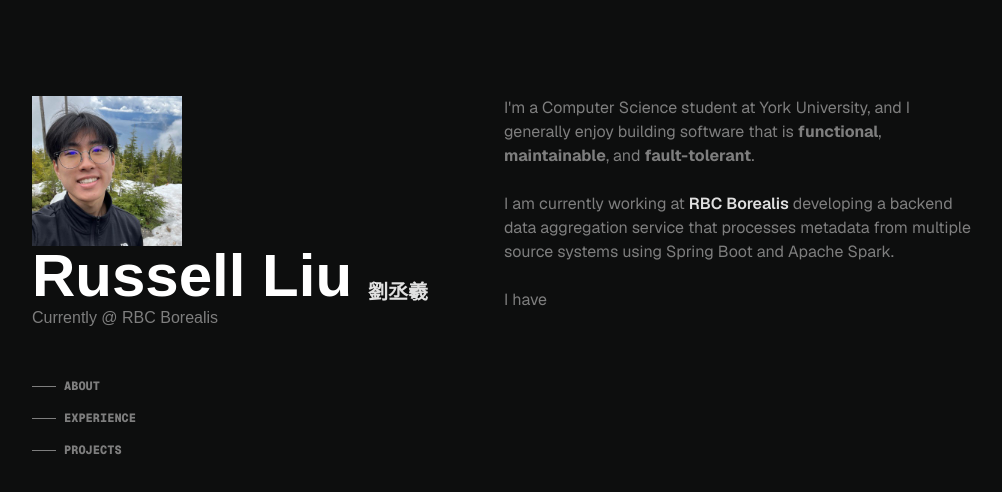
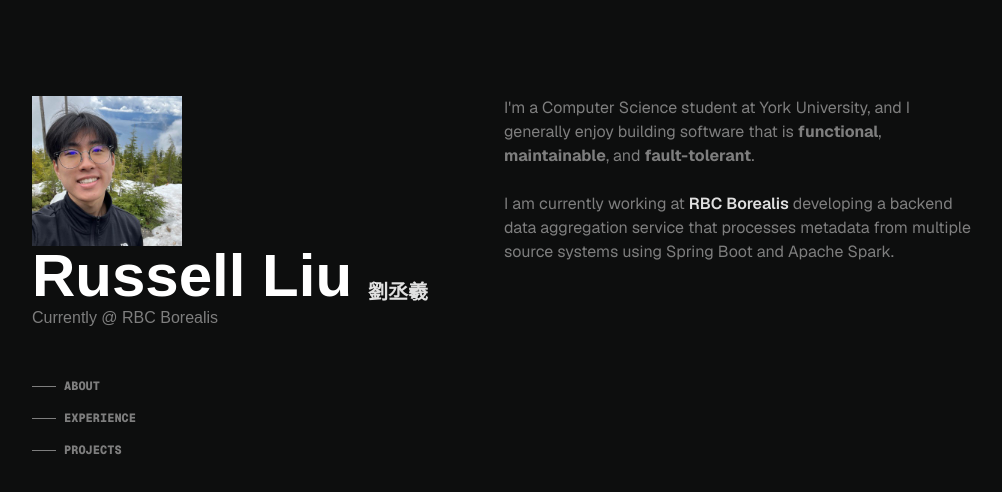
Before and after one commit to russl8/portfolio_v2, a Next.js app: page / in a window 1280 px wide. Shown: the top 492 px of the page, without its empty margins (136-1138 px from the left). Built offline with nearby package versions, Linux system fonts and the light colour scheme.

Commit message:
sm screen sticky heading

```diff
--- a/app/globals.css
+++ b/app/globals.css
@@ -3,15 +3,15 @@
 :root {
   --background: #0D0E0E;
   --foreground: #171717;
+}
 
-}
 
 @theme inline {
   --color-background: var(--background);
   --color-foreground: var(--foreground);
   --font-sans: var(--font-geist-sans);
   --font-mono: var(--font-geist-mono);
-  --color-background: #1C1C1C;
+  --color-background: #0D0E0E;
   --color-header: #FFFFFF;
   --color-subheading: #E0E0E0;
   --color-body: #E0E0E0;
@@ -21,7 +21,7 @@
 
 @media (prefers-color-scheme: dark) {
   :root {
-    --background: #0a0a0a;
+    --background: #0D0E0E;
     --foreground: #ededed;
   }
 }
--- a/app/layout.tsx
+++ b/app/layout.tsx
@@ -26,9 +26,9 @@ export default function RootLayout({
   return (
     <html lang="en">
       <body
-        className={`${geistSans.variable} ${geistMono.variable} antialiased`}
+        className={`${geistSans.variable} ${geistMono.variable} antialiased `}
       >
-        <div className="flex flex-col lg:flex-row h-screen max-w-screen-lg mx-auto my-24 px-10">
+        <div className="flex flex-col lg:flex-row h-full max-w-screen-lg mx-auto my-24 px-10">
           <div className="md:flex-1">
             <Navigation />
           </div>
--- a/app/page.tsx
+++ b/app/page.tsx
@@ -7,6 +7,7 @@ export default function Home() {
   return (
   <>
   <About/>
+
   </>
   );
 }
--- a/components/Navigation.tsx
+++ b/components/Navigation.tsx
@@ -2,7 +2,7 @@ import Intro from "./intro/Intro";
 
 const Navigation = () => {
   return (
-    <nav className="text-subtext">
+    <nav className="text-subtext lg:fixed">
       <Intro />
       <div className="pt-10 hidden lg:flex flex-col">
         <NavLink text="About" />
--- a/components/about/About.tsx
+++ b/components/about/About.tsx
@@ -1,9 +1,10 @@
 import MyLink from "../components/MyLink";
+import Section from "../components/Section";
 
 const About = () => {
   return (
-    <section className="">
-      <div className="min-h-screen font-sans text-secondary">
+    <Section sectionName="About">
+      <div className=" font-sans text-secondary">
         <p>
           I'm a Computer Science student at York University, and I generally
           enjoy building software that is <b>functional</b>, <b>maintainable</b>
@@ -20,9 +21,9 @@ const About = () => {
           from multiple source systems using Spring Boot and Apache Spark.
         </p>
         <br></br>
-        <p>I have</p>
+        <p></p>
       </div>
-    </section>
+    </Section>
   );
 };
 
--- /dev/null
+++ b/components/components/Section.tsx
@@ -0,0 +1,18 @@
+interface SectionProps {
+  sectionName: string;
+  children: React.ReactNode;
+}
+const Section = ({ sectionName, children }: SectionProps) => {
+  return (
+    <section className="relative">
+
+      <p className="lg:hidden text-md font-extrabold font-mono text-subheading w-[100vw]
+       sticky top-0 bg-background/85 backdrop-blur-sm pt-4 pb-6
+      ">
+        {sectionName.toUpperCase()}</p>
+      {children}
+    </section>
+  );
+};
+
+export default Section;
--- a/components/intro/IntroMobile.tsx
+++ b/components/intro/IntroMobile.tsx
@@ -2,7 +2,7 @@ import Headshot from "../components/Headshot";
 
 export default function IntroMobile() {
   return (
-    <div className="lg:hidden">
+    <div className="lg:hidden mb-10">
       <Headshot size={100} />
 
       <h1 className="font-bold text-2xl flex space-x-4">
```
